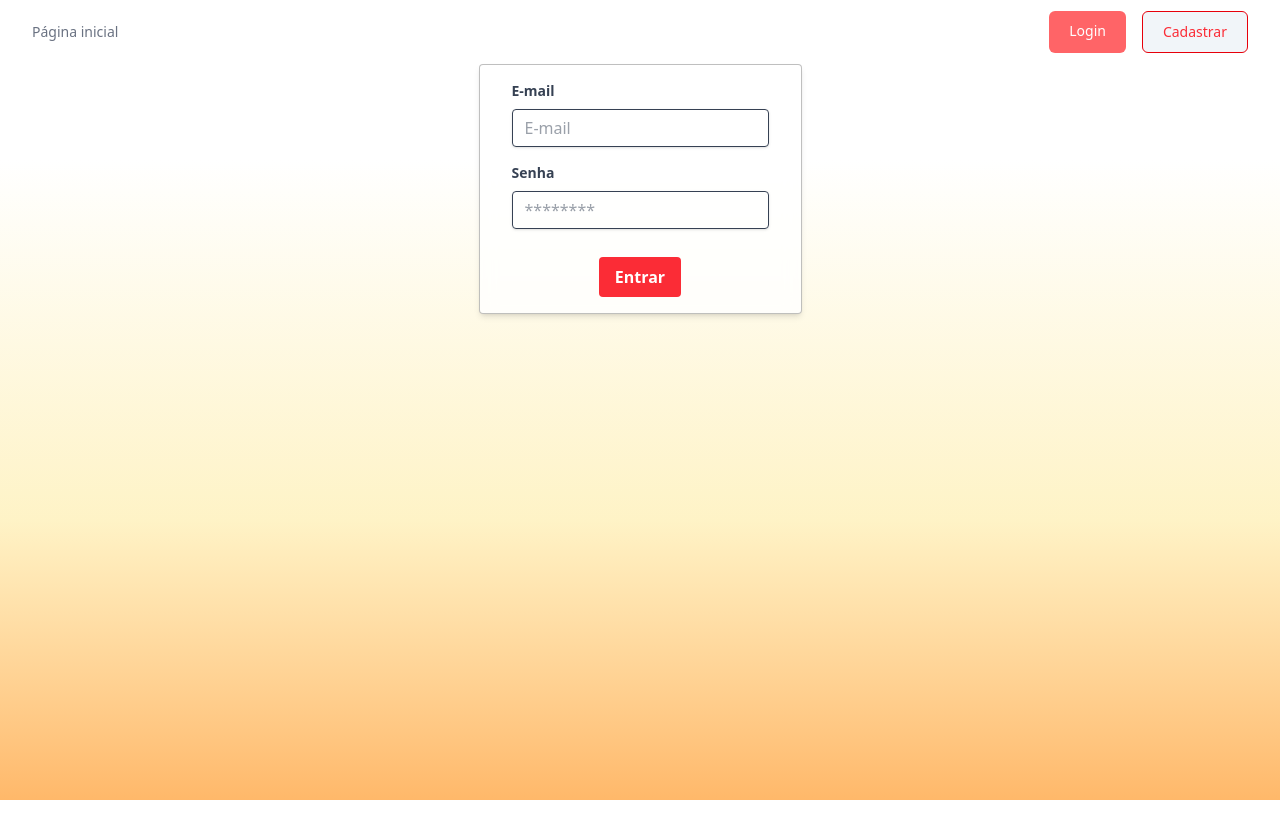
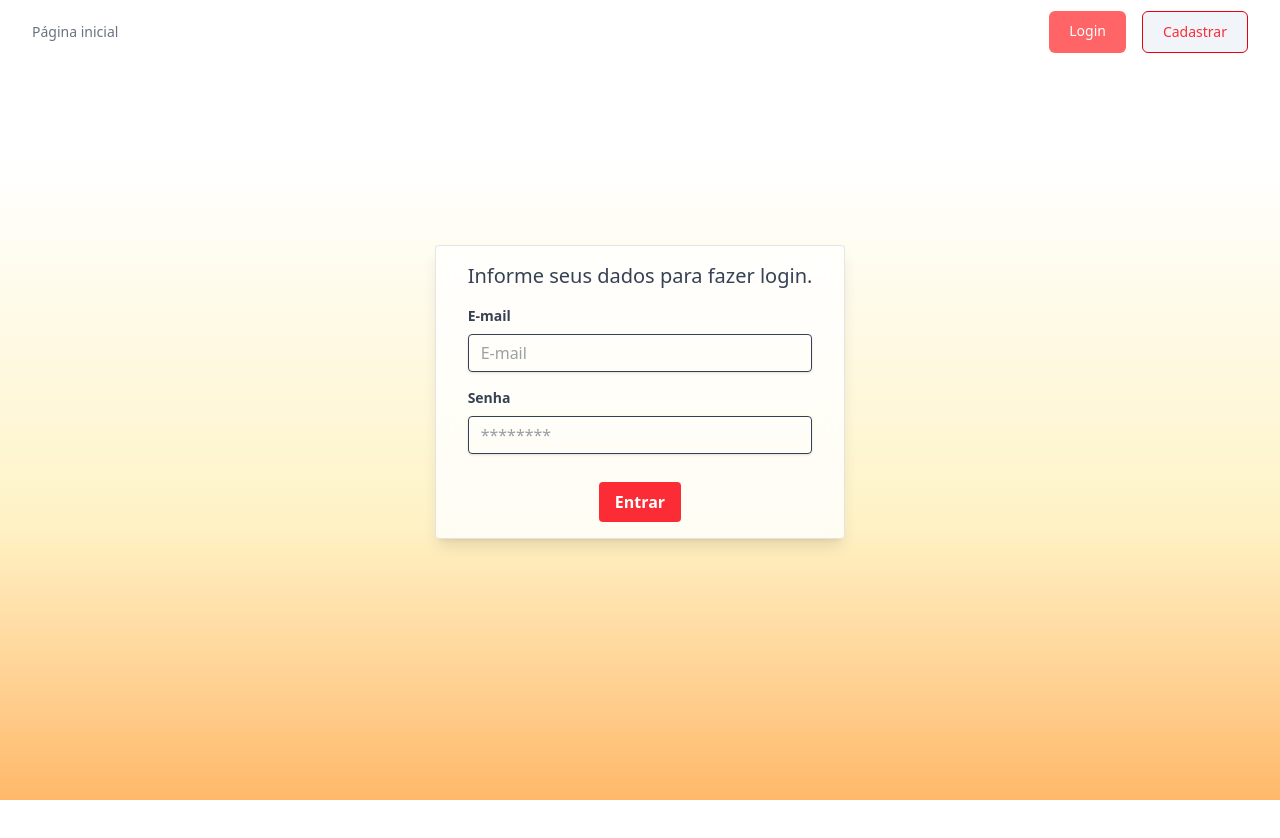
Before and after one commit to caio-lauro/PC3-frontend, a React (Vite) app: page /login in a window 1280 px wide. Shown: the top 838 px of the page. Built offline with nearby package versions, Linux system fonts and the light colour scheme.

Commit message:
mudanças estilização

```diff
--- a/src/pages/Cadastro.jsx
+++ b/src/pages/Cadastro.jsx
@@ -5,8 +5,12 @@ export default function Cadastro() {
         <>
             <Header />
             <main className="h-screen">
-                <div className="flex content-center items-center justify-center">
-                    <form className="bg-white/80 border border-black/25 backdrop-blur-sm shadow-md rounded pt-4 px-8 pb-4 mb-4" method="POST">
+                <div className="flex content-center items-center justify-center h-screen">
+                    <form className="bg-white/80 border border-black/10 backdrop-blur-sm shadow-lg rounded pt-4 px-8 pb-4 mb-4 -translate-y-16" method="POST">
+                        <p className="text-xl text-gray-700 text-center mb-4">
+                            Informe seus dados para cadastrar-se.
+                        </p>
+
                         <div className="mb-4">
                             <label className="block text-gray-700 text-sm font-bold mb-2" htmlFor="name">
                                 Nome
@@ -39,7 +43,7 @@ export default function Cadastro() {
                             <label className="block text-gray-700 text-sm font-bold mb-2" htmlFor="password">
                                 Senha
                             </label>
-                            <input className="shadow appearance-none border rounded w-full py-2 px-3 text-gray-700 mb-3 leading-tight focus:outline-none focus:shadow-outline" id="password" type="password" placeholder="********" />
+                            <input className="shadow appearance-none border rounded w-full py-2 px-3 text-gray-700 leading-tight focus:outline-none focus:shadow-outline" id="password" type="password" placeholder="********" />
                         </div>
 
                         <div className="mb-0">
--- a/src/pages/Index.jsx
+++ b/src/pages/Index.jsx
@@ -27,7 +27,7 @@ export default function Index() {
 							<></>
 						) : (
 							<>
-								<p className="mt-15 text-6xl text-center text-orange-400">
+								<p className="mt-15 mb-8 text-6xl text-center text-orange-400">
 									Vamos começar?
 								</p>
 
--- a/src/pages/Login.jsx
+++ b/src/pages/Login.jsx
@@ -5,8 +5,12 @@ export default function Login() {
         <>
             <Header />
             <main className="h-screen">
-                <div className="flex content-center items-center justify-center">
-                    <form className="bg-white/80 border border-black/25 backdrop-blur-sm shadow-md rounded pt-4 px-8 pb-4 mb-4" method="POST">
+                <div className="flex content-center items-center justify-center h-screen">
+                    <form className="bg-white/80 border border-black/10 backdrop-blur-sm shadow-lg rounded pt-4 px-8 pb-4 mb-4 -translate-y-16" method="POST">
+                        <p className="text-xl text-gray-700 text-center mb-4">
+                            Informe seus dados para fazer login.
+                        </p>
+
                         <div className="mb-4">
                             <label className="block text-gray-700 text-sm font-bold mb-2" htmlFor="email">
                                 E-mail
```
